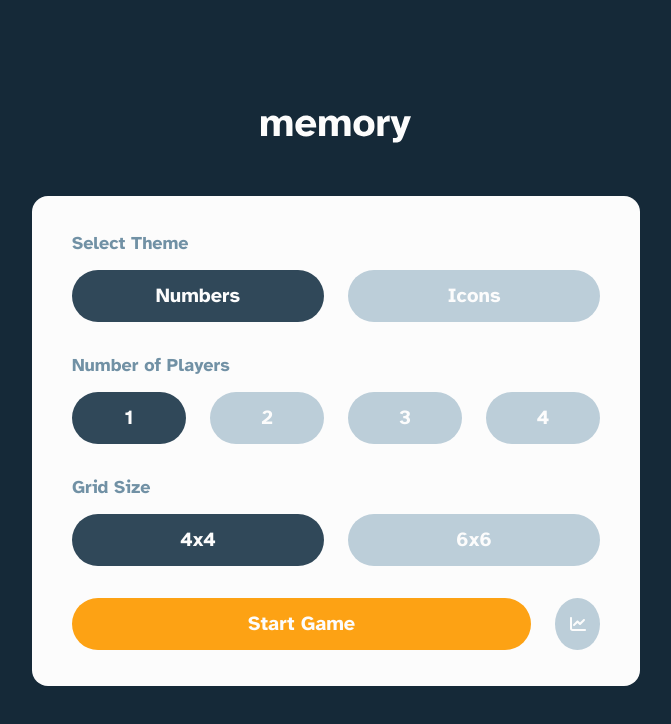
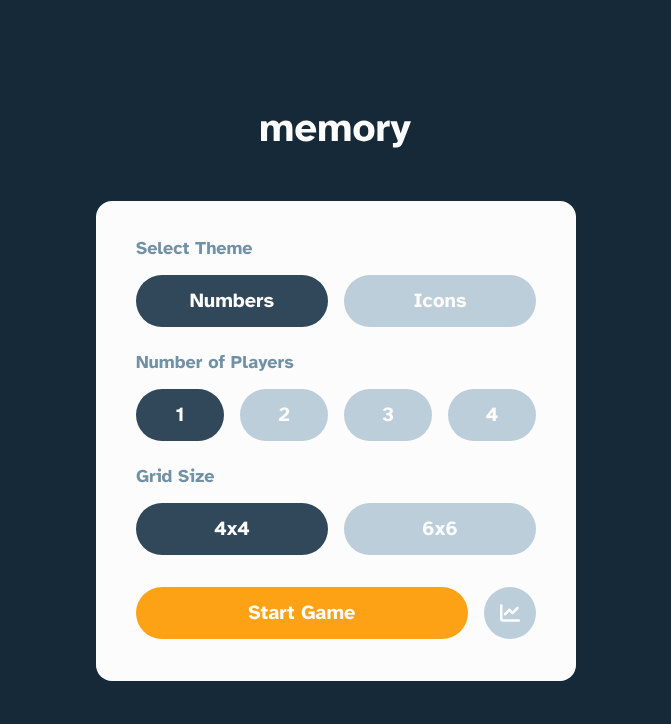
Before and after one commit to DmitryMuzalev/memory-game, a React (Vite) app: page / in a window 1280 px wide. Shown: the top 724 px of the page, without its empty margins (304-975 px from the left). Built offline with nearby package versions, Linux system fonts and the light colour scheme.

Commit message:
feat:Iimplementation StartMenu.

```diff
--- a/src/components/Button/Button.jsx
+++ b/src/components/Button/Button.jsx
@@ -3,16 +3,17 @@ import styles from "./Button.module.scss";
 
 function Button({
   children,
+  type = "default",
+  isCircle = false,
+  isActive = false,
   cb = () => {},
-  type = "default",
-  isActive = false,
 }) {
   const stylesForButton = clsx(
     styles.button,
     type === "primary" && styles.buttonPrimary,
     type === "secondary" && styles.buttonSecondary,
-    type === "circle" && styles.buttonCircle,
     type === "default" && styles.buttonDefault,
+    isCircle && styles.buttonCircle,
     isActive && styles.buttonActive
   );
   return (
--- a/src/components/Button/Button.module.scss
+++ b/src/components/Button/Button.module.scss
@@ -1,10 +1,11 @@
 .button {
   width: 100%;
+  min-width: 2.625em;
   border: none;
   font-family: inherit;
   font-weight: 700;
   line-height: 1;
-  font-size: 1.25rem;
+  font-size: 1.25rem; /*  clamp(1rem, 3vw, 1.25rem); */
   padding: 0.8em 1em;
   border-radius: 1.3em;
   text-transform: capitalize;
@@ -32,16 +33,14 @@
     display: flex;
     justify-content: center;
     align-items: center;
-    height: 3.25rem;
-    width: 3.25rem;
+    height: 2.625em;
+    width: 2.625em;
     padding: 0;
     border-radius: 50%;
-    font-size: inherit;
-    font-weight: inherit;
+    font-size: 1.25rem; /*  clamp(1rem, 3vw, 1.25rem); */
+    flex-shrink: 0;
+  }
 
-    //!
-  }
-  &Circle,
   &Default {
     background-color: var(--c-blue-5);
     color: var(--c-white-1);
@@ -53,4 +52,11 @@
   &Active {
     background-color: var(--c-blue-2);
   }
+
+  @media (max-width: 540px) {
+    &,
+    &Circle {
+      font-size: 1rem;
+    }
+  }
 }
--- /dev/null
+++ b/src/components/Settings/Settings.jsx
@@ -0,0 +1,49 @@
+import { Button } from "../Button/Button";
+import styles from "./Settings.module.scss";
+
+const defaultSettingsGame = {
+  theme: "numbers",
+  players: "1",
+  size: "4x4",
+};
+
+function Settings() {
+  return (
+    <div className={styles.settings}>
+      <div className={styles.settingsBlock}>
+        <label>Select Theme</label>
+        <div className={styles.settingsBtns}>
+          {["numbers", "icons"].map((t, index) => (
+            <Button key={index} isActive={t === defaultSettingsGame.theme}>
+              {t}
+            </Button>
+          ))}
+        </div>
+      </div>
+      <div className={styles.settingsBlock}>
+        <label>Number of Players</label>
+        <div className={styles.settingsBtns}>
+          {[...Array(4)].map((_, index) => (
+            <Button
+              key={index}
+              isActive={index + 1 === +defaultSettingsGame.players}
+            >
+              {index + 1}
+            </Button>
+          ))}
+        </div>
+      </div>
+      <div className={styles.settingsBlock}>
+        <label>Grid Size</label>
+        <div className={styles.settingsBtns}>
+          {["4x4", "6x6"].map((s, index) => (
+            <Button key={index} isActive={s === defaultSettingsGame.size}>
+              {s}
+            </Button>
+          ))}
+        </div>
+      </div>
+    </div>
+  );
+}
+export { Settings };
--- /dev/null
+++ b/src/components/Settings/Settings.module.scss
@@ -0,0 +1,36 @@
+.settings {
+  display: flex;
+  flex-direction: column;
+  row-gap: 1.5rem;
+
+  &Block {
+    display: flex;
+    flex-direction: column;
+    gap: 1rem;
+    label {
+      font-weight: 700;
+      font-size: 1.125rem;
+      color: var(--c-blue-4);
+    }
+  }
+
+  &Btns {
+    display: flex;
+    column-gap: 1rem;
+  }
+
+  @media (max-width: 540px) {
+    row-gap: 1rem;
+
+    &Block {
+      gap: 0.75rem;
+      label {
+        font-size: 0.938rem;
+      }
+    }
+
+    &Btns {
+      column-gap: 0.75rem;
+    }
+  }
+}
--- a/src/components/StartMenu/StartMenu.jsx
+++ b/src/components/StartMenu/StartMenu.jsx
@@ -1,22 +1,50 @@
 import { FaChartLine } from "react-icons/fa6";
+
+import { Logo } from "../Logo/Logo";
 import { Button } from "../Button/Button";
-import { Logo } from "../Logo/Logo";
+import { Settings } from "../Settings/Settings";
+
 import styles from "./StartMenu.module.scss";
+import { Statistics } from "../Statistics/Statistics";
+import { useState } from "react";
 
 function StartMenu() {
+  const [isShowStatistics, setIsShowStatistics] = useState(false);
+
+  return (
+    <div className={styles.startMenu}>
+      <Logo style="light" />
+      <div className={styles.startMenuWrapper}>
+        {!isShowStatistics ? (
+          <>
+            <Settings />
+            <div className={styles.startMenuCTA}>
+              <Button type="primary">start game</Button>
+              <Button isCircle cb={() => setIsShowStatistics(true)}>
+                <FaChartLine />
+              </Button>
+            </div>
+          </>
+        ) : (
+          <Statistics />
+        )}
+      </div>
+    </div>
+  );
+}
+export { StartMenu };
+
+/*
   const defaultSettingsGame = {
     theme: "numbers",
     players: "1",
     size: "4x4",
   };
-  return (
-    <div className={styles.startMenu}>
-      <div className="container">
-        <Logo style="light" />
+
    <div className={styles.startMenuBody}>
         <div className={styles.startMenuBlock}>
           <label>Select Theme</label>
-            <div className={styles.startMenuBlockBtns}>
+          <div className={styles.startMenuBtns}>
             {["numbers", "icons"].map((t, index) => (
               <Button key={index} isActive={t === defaultSettingsGame.theme}>
                 {t}
@@ -26,7 +54,7 @@ function StartMenu() {
         </div>
         <div className={styles.startMenuBlock}>
           <label>Number of Players</label>
-            <div className={styles.startMenuBlockBtns}>
+          <div className={styles.startMenuBtns}>
             {[...Array(4)].map((_, index) => (
               <Button
                 key={index}
@@ -39,7 +67,7 @@ function StartMenu() {
         </div>
         <div className={styles.startMenuBlock}>
           <label>Grid Size</label>
-            <div className={styles.startMenuBlockBtns}>
+          <div className={styles.startMenuBtns}>
             {["4x4", "6x6"].map((s, index) => (
               <Button key={index} isActive={s === defaultSettingsGame.size}>
                 {s}
@@ -47,15 +75,8 @@ function StartMenu() {
             ))}
           </div>
         </div>
-          <div className={styles.startMenuBlockBtns}>
-            <Button type="primary">start game</Button>
-            <Button type="circle" style={{ flexShrink: "0" }}>
-              <FaChartLine />
-            </Button>
+        <div className={styles.startMenuBtns}>
+
         </div>
       </div>
-      </div>
-    </div>
-  );
-}
-export { StartMenu };
+*/
--- a/src/components/StartMenu/StartMenu.module.scss
+++ b/src/components/StartMenu/StartMenu.module.scss
@@ -1,35 +1,37 @@
 .startMenu {
   display: flex;
+  flex-direction: column;
   align-items: center;
   justify-content: center;
+  row-gap: 3rem;
   min-height: 100vh;
   background-color: var(--c-blue-1);
-  &Body {
+  padding: 2rem 0;
+
+  &Wrapper {
+    min-height: 30rem;
+    width: 30rem;
     display: flex;
     flex-direction: column;
     row-gap: 2rem;
-    width: 100%;
     background-color: var(--c-white-1);
     padding: 2.25rem 2.5rem;
     border-radius: 1rem;
-    margin-top: 3rem;
+  }
+  &CTA {
+    display: flex;
+    column-gap: 1rem;
   }
 
-  &Block {
-    display: flex;
-    flex-direction: column;
-    font-size: 1.125rem;
-    font-weight: 700;
-    gap: 1rem;
-
-    label {
-      color: var(--c-blue-4);
+  @media (max-width: 540px) {
+    row-gap: 2rem;
+    &Wrapper {
+      min-height: 22.5rem;
+      width: 20rem;
+      padding: 1.25rem;
     }
-
-    &Btns {
-      display: flex;
-      align-items: center;
-      column-gap: 1.5rem;
+    &CTA {
+      column-gap: 0.75rem;
     }
   }
 }
--- /dev/null
+++ b/src/components/Statistics/Statistics.jsx
@@ -0,0 +1,27 @@
+import { Button } from "../Button/Button";
+import styles from "./Statistics.module.scss";
+import { FaArrowLeftLong, FaPuzzlePiece, FaListOl } from "react-icons/fa6";
+
+function Statistics() {
+  return (
+    <div className={styles.statistics}>
+      <div className={styles.statisticsCTA}>
+        <Button isCircle type="primary">
+          <FaArrowLeftLong />
+        </Button>
+        <Button>Clear</Button>
+      </div>
+      <div className={styles.statisticsEmpty}>
+        <p>
+          <FaPuzzlePiece />
+          You don&apos;t have any previous games
+        </p>
+        <p>
+          <FaListOl />
+          Your game scores will be listed here
+        </p>
+      </div>
+    </div>
+  );
+}
+export { Statistics };
--- /dev/null
+++ b/src/components/Statistics/Statistics.module.scss
@@ -0,0 +1,44 @@
+.statistics {
+  &CTA {
+    display: flex;
+    gap: 1rem;
+    margin-bottom: 1rem;
+    button {
+      font-size: 1rem;
+      &:last-child {
+        width: auto;
+      }
+    }
+  }
+  &Empty {
+    p {
+      display: flex;
+      align-items: center;
+      gap: 0.5rem;
+      margin-bottom: 0.5rem;
+      font-size: 1.25rem;
+      svg {
+        flex-shrink: 0;
+        color: var(--c-blue-1);
+      }
+
+      &:last-child {
+        margin-bottom: 0;
+      }
+    }
+  }
+  @media (max-width: 540px) {
+    &CTA {
+      gap: 0.75rem;
+
+      button {
+        font-size: 0.75rem;
+      }
+    }
+    &Empty {
+      p {
+        font-size: 1rem;
+      }
+    }
+  }
+}
--- a/src/index.scss
+++ b/src/index.scss
@@ -64,11 +64,11 @@ button {
   gap: 2rem;
 }
 
-.container {
+/* .container {
   display: flex;
   flex-direction: column;
   align-items: center;
   width: 100%;
-  max-width: 640px;
   padding: 0 1rem;
 }
+ */
```
Also changed, not shown: plan.txt. Lines whose indentation alone changed are shown as unchanged.
